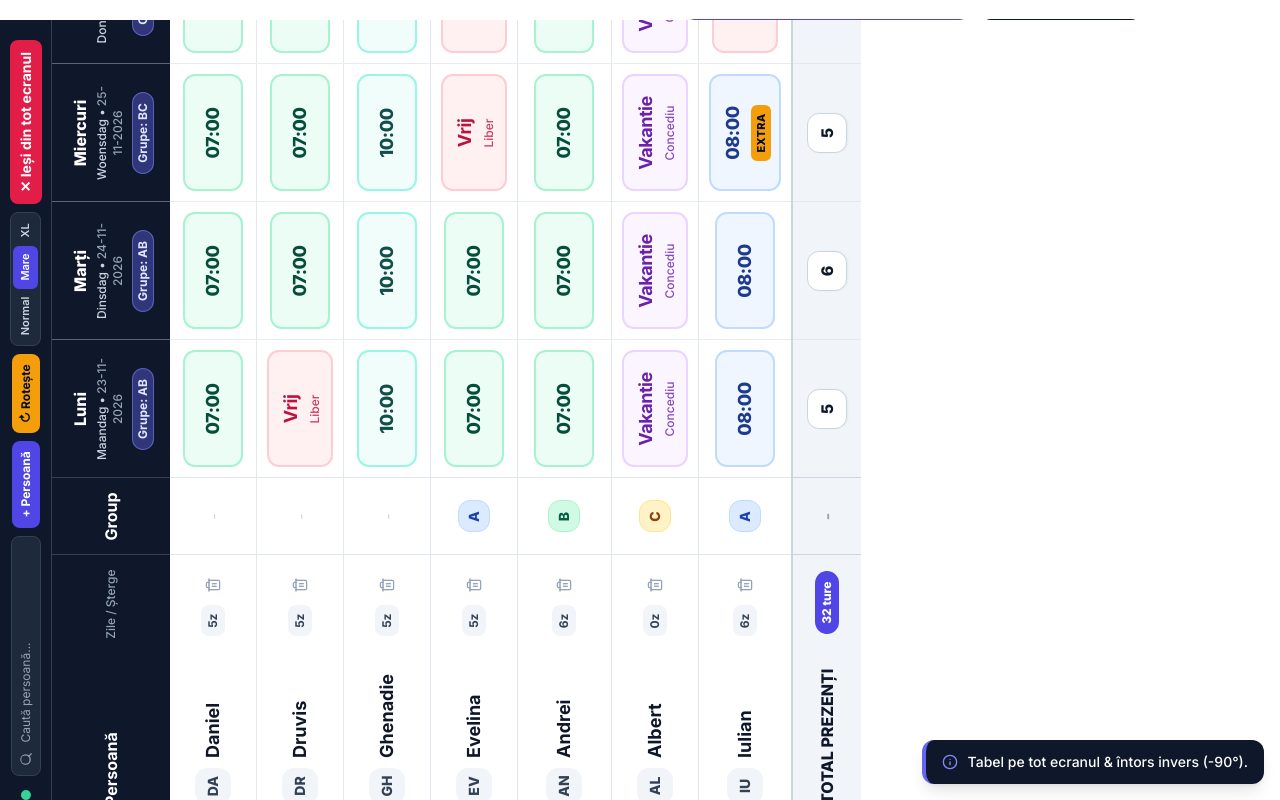
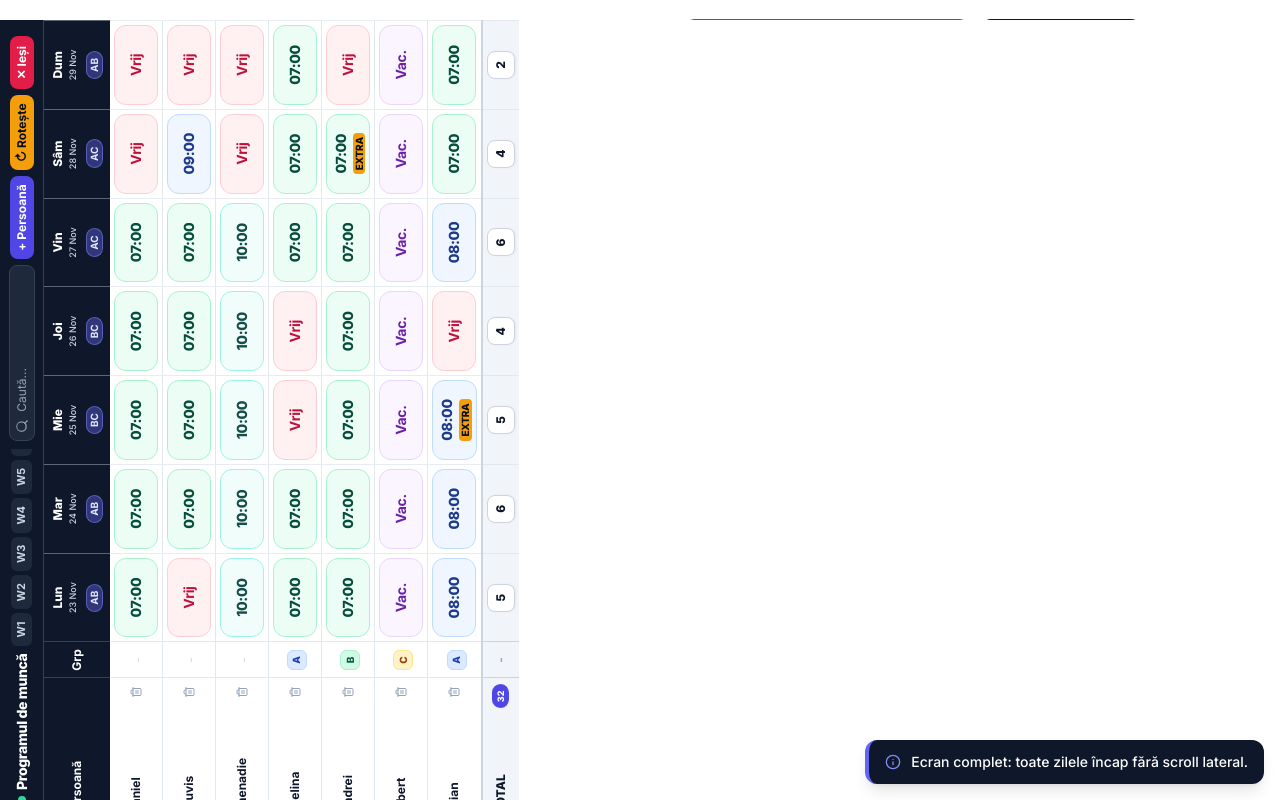
Before and after one commit to andreicojocariu33-cloud/aplicatia-mea, a plain HTML site: page index.html in a window 1280 px wide. Both pictures are taken after a click on the button 187 px from the left and 60 px from the top of the page. Drawn offline with nearby package versions, Linux system fonts and the light colour scheme.

Commit message:
Update index.html

```diff
--- a/index.html
+++ b/index.html
@@ -103,6 +103,20 @@
             transform: translate(-50%, -50%) rotate(90deg);
         }
 
+        /* Fit-to-screen full 7 days without horizontal scrolling in fullscreen mode */
+        #fullscreen-overlay-shell.active #table-scroll-wrapper {
+            overflow-x: hidden !important;
+            overflow-y: auto !important;
+            width: 100% !important;
+            max-width: 100% !important;
+        }
+
+        #fullscreen-overlay-shell.active table {
+            width: 100% !important;
+            max-width: 100% !important;
+            table-layout: fixed !important;
+        }
+
         @media print {
             body {
                 background: white !important;
@@ -382,45 +396,39 @@
         <!-- SHELL FULLSCREEN PENTRU PROGRAMUL DE MUNCĂ -->
         <div id="fullscreen-overlay-shell" class="w-full">
             <div id="fullscreen-rotated-stage">
-                <div id="fullscreen-top-bar" class="hidden bg-slate-900 text-white px-3 sm:px-5 h-[52px] shrink-0 flex items-center justify-between gap-2 border-b border-slate-700 shadow-md no-print">
-                    <div class="flex items-center gap-2 sm:gap-3 min-w-0 overflow-x-auto">
-                        <div class="flex items-center gap-2 shrink-0">
-                            <span class="w-2.5 h-2.5 rounded-full bg-emerald-400"></span>
-                            <span class="font-extrabold text-sm sm:text-base tracking-tight text-white">Programul de muncă</span>
-                        </div>
-                        <div id="fs-week-tabs" class="flex items-center gap-1.5 shrink-0"></div>
-                    </div>
-
-                    <div class="flex items-center gap-2 shrink-0">
-                        <div class="relative hidden md:block w-48 lg:w-60">
-                            <i data-lucide="search" class="w-3.5 h-3.5 text-slate-400 absolute left-2.5 top-1/2 -translate-y-1/2"></i>
-                            <input type="text" id="fs-filter-search" oninput="syncFullscreenSearch(this.value)" placeholder="Caută persoană..."
-                                class="w-full pl-8 pr-3 py-1.5 text-xs bg-slate-800 text-white placeholder-slate-400 border border-slate-700 rounded-lg focus:outline-none focus:ring-2 focus:ring-indigo-500">
-                        </div>
-
-                        <button type="button" onclick="openAddEmployeeModal()" class="px-2.5 py-1.5 rounded-lg text-xs font-bold bg-indigo-600 text-white hover:bg-indigo-700 cursor-pointer">
+                <div id="fullscreen-top-bar" class="hidden bg-slate-900 text-white px-2.5 sm:px-4 h-[44px] shrink-0 flex items-center justify-between gap-2 border-b border-slate-700 shadow-md no-print">
+                    <div class="flex items-center gap-2 min-w-0 overflow-x-auto">
+                        <div class="flex items-center gap-1.5 shrink-0">
+                            <span class="w-2 h-2 rounded-full bg-emerald-400"></span>
+                            <span class="font-extrabold text-xs sm:text-sm tracking-tight text-white">Programul de muncă</span>
+                        </div>
+                        <div id="fs-week-tabs" class="flex items-center gap-1 shrink-0"></div>
+                    </div>
+
+                    <div class="flex items-center gap-1.5 shrink-0">
+                        <div class="relative hidden md:block w-36 lg:w-44">
+                            <i data-lucide="search" class="w-3.5 h-3.5 text-slate-400 absolute left-2 top-1/2 -translate-y-1/2"></i>
+                            <input type="text" id="fs-filter-search" oninput="syncFullscreenSearch(this.value)" placeholder="Caută..."
+                                class="w-full pl-7 pr-2.5 py-1 text-xs bg-slate-800 text-white placeholder-slate-400 border border-slate-700 rounded-lg focus:outline-none focus:ring-2 focus:ring-indigo-500">
+                        </div>
+
+                        <button type="button" onclick="openAddEmployeeModal()" class="px-2 py-1 rounded-lg text-xs font-bold bg-indigo-600 text-white hover:bg-indigo-700 cursor-pointer">
                             + Persoană
                         </button>
 
                         <button type="button" onclick="cycleRotationDirection()" title="Schimbă sensul de rotire"
-                            class="px-2.5 py-1.5 rounded-lg text-xs font-bold bg-amber-500 text-slate-950 hover:bg-amber-400 cursor-pointer">
+                            class="px-2 py-1 rounded-lg text-xs font-bold bg-amber-500 text-slate-950 hover:bg-amber-400 cursor-pointer">
                             ↻ Rotește
                         </button>
 
-                        <div class="hidden sm:flex items-center bg-slate-800 p-0.5 rounded-lg border border-slate-700">
-                            <button type="button" id="fs-zoom-normal" onclick="setTableZoom('normal')" class="px-2 py-1 rounded-md text-[11px] font-semibold text-slate-300 hover:text-white cursor-pointer">Normal</button>
-                            <button type="button" id="fs-zoom-large" onclick="setTableZoom('large')" class="px-2 py-1 rounded-md text-[11px] font-semibold bg-indigo-600 text-white cursor-pointer">Mare</button>
-                            <button type="button" id="fs-zoom-xlarge" onclick="setTableZoom('xlarge')" class="px-2 py-1 rounded-md text-[11px] font-semibold text-slate-300 hover:text-white cursor-pointer">XL</button>
-                        </div>
-
                         <button type="button" onclick="exitFullscreenSchedule()"
-                            class="inline-flex items-center gap-1.5 px-3 py-1.5 rounded-lg text-xs sm:text-sm font-bold bg-rose-600 text-white hover:bg-rose-700 transition shadow-sm cursor-pointer">
-                            <span>✕ Ieși din tot ecranul</span>
-                        </button>
-                    </div>
-                </div>
-
-                <section id="table-view-container" class="bg-white rounded-2xl border border-slate-300/90 shadow-md overflow-hidden flex-1 flex flex-col">
+                            class="inline-flex items-center gap-1 px-2.5 py-1 rounded-lg text-xs font-bold bg-rose-600 text-white hover:bg-rose-700 transition shadow-sm cursor-pointer">
+                            <span>✕ Ieși</span>
+                        </button>
+                    </div>
+                </div>
+
+                <section id="table-view-container" class="bg-white rounded-2xl border border-slate-300/90 shadow-md overflow-hidden flex-1 flex flex-col w-full">
                     <div id="table-scroll-wrapper" class="overflow-auto max-h-[78vh] w-full flex-1">
                         <table class="w-full text-left border-collapse">
                             <thead id="schedule-thead" class="bg-slate-900 text-white sticky-thead"></thead>
@@ -1009,7 +1017,7 @@
                     const isActive = week.id === activeWeekId;
                     return `
                         <button type="button" onclick="switchWeek('${week.id}')"
-                            class="px-2.5 py-1 rounded-lg text-xs font-bold transition whitespace-nowrap cursor-pointer ${
+                            class="px-2 py-0.5 rounded-md text-[11px] font-bold transition whitespace-nowrap cursor-pointer ${
                                 isActive
                                     ? "bg-indigo-600 text-white shadow-xs"
                                     : "bg-slate-800 text-slate-300 hover:bg-slate-700 hover:text-white"
@@ -1176,10 +1184,27 @@
             const tbody = document.getElementById("schedule-tbody");
             const tfoot = document.getElementById("schedule-tfoot");
 
-            const zoomCfg = {
+            const zoomCfg = isFocusMode
+                ? {
+                    nameColWidthClass: "w-[118px] sm:w-[142px]",
+                    groupColWidthClass: "w-[36px]",
+                    dayColWidthClass: "",
+                    thPad: "py-1.5 px-1",
+                    thDayText: "text-[11px] sm:text-xs",
+                    tdNamePad: "py-1.5 px-1.5",
+                    nameText: "text-[11px] sm:text-xs leading-tight",
+                    avatarSize: "w-5 h-5 text-[9px]",
+                    cellPad: "p-0.5 sm:p-1",
+                    badgeMinH: "min-h-[38px] sm:min-h-[44px] px-1 py-1",
+                    shiftText: "text-xs sm:text-sm leading-none",
+                    subText: "text-[9px] leading-tight",
+                    deptRowPad: "py-1.5 px-2.5 text-[11px]"
+                }
+                : {
                     normal: {
-                    nameColMinW: "min-w-[185px] sm:min-w-[220px]",
-                    dayColMinW: "min-w-[115px]",
+                        nameColWidthClass: "min-w-[185px] sm:min-w-[220px]",
+                        groupColWidthClass: "w-20",
+                        dayColWidthClass: "min-w-[115px]",
                         thPad: "py-3 px-3",
                         thDayText: "text-sm",
                         tdNamePad: "py-3 px-3.5",
@@ -1192,8 +1217,9 @@
                         deptRowPad: "py-2.5 px-4 text-xs"
                     },
                     large: {
-                    nameColMinW: "min-w-[220px] sm:min-w-[265px]",
-                    dayColMinW: "min-w-[138px]",
+                        nameColWidthClass: "min-w-[220px] sm:min-w-[265px]",
+                        groupColWidthClass: "w-20",
+                        dayColWidthClass: "min-w-[138px]",
                         thPad: "py-4 px-3.5",
                         thDayText: "text-base",
                         tdNamePad: "py-4 px-4",
@@ -1206,8 +1232,9 @@
                         deptRowPad: "py-3 px-4 text-sm"
                     },
                     xlarge: {
-                    nameColMinW: "min-w-[250px] sm:min-w-[300px]",
-                    dayColMinW: "min-w-[160px]",
+                        nameColWidthClass: "min-w-[250px] sm:min-w-[300px]",
+                        groupColWidthClass: "w-24",
+                        dayColWidthClass: "min-w-[160px]",
                         thPad: "py-5 px-4",
                         thDayText: "text-lg",
                         tdNamePad: "py-5 px-5",
@@ -1223,28 +1250,28 @@
 
             let headerHtml = `<tr>`;
             headerHtml += `
-                <th class="sticky-col bg-slate-900 ${zoomCfg.thPad} font-bold border-r border-slate-700 ${zoomCfg.nameColMinW}">
-                    <div class="flex items-center justify-between">
-                        <span class="${zoomCfg.thDayText}">Persoană</span>
-                        <span class="text-xs font-medium text-slate-400">Zile / Șterge</span>
+                <th class="sticky-col bg-slate-900 ${zoomCfg.thPad} font-bold border-r border-slate-700 ${zoomCfg.nameColWidthClass}">
+                    <div class="flex items-center justify-between gap-1">
+                        <span class="${zoomCfg.thDayText} truncate">Persoană</span>
+                        ${isFocusMode ? '' : '<span class="text-xs font-medium text-slate-400">Zile / Șterge</span>'}
                     </div>
                 </th>
             `;
 
             if (week.hasGroupColumn) {
-                headerHtml += `<th class="${zoomCfg.thPad} text-center font-bold border-r border-slate-700 w-20 ${zoomCfg.thDayText}">Group</th>`;
+                headerHtml += `<th class="${zoomCfg.thPad} text-center font-bold border-r border-slate-700 ${zoomCfg.groupColWidthClass} ${zoomCfg.thDayText}">Grp</th>`;
             }
 
             week.days.forEach((day, idx) => {
                 const isHighlightedDay = dayFilter === String(idx);
                 const activeGroupBadge = week.activeGroups && week.activeGroups[idx]
-                    ? `<span class="mt-1.5 inline-block px-2.5 py-0.5 rounded-full text-xs font-bold bg-indigo-500/40 text-indigo-100 border border-indigo-400/50">Grupe: ${week.activeGroups[idx]}</span>`
+                    ? `<span class="mt-0.5 inline-block px-1.5 py-0.2 rounded-full text-[9px] sm:text-[10px] font-bold bg-indigo-500/40 text-indigo-100 border border-indigo-400/50">${isFocusMode ? week.activeGroups[idx] : `Grupe: ${week.activeGroups[idx]}`}</span>`
                     : "";
 
                 headerHtml += `
-                    <th class="${zoomCfg.thPad} text-center border-r border-slate-700/80 ${zoomCfg.dayColMinW} ${isHighlightedDay ? 'bg-indigo-900' : 'bg-slate-900'}">
-                        <div class="font-extrabold text-white ${zoomCfg.thDayText}">${day.ro}</div>
-                        <div class="text-xs text-slate-300 font-medium mt-0.5">${day.nl} • <span class="text-slate-400">${day.date}</span></div>
+                    <th class="${zoomCfg.thPad} text-center border-r border-slate-700/80 ${zoomCfg.dayColWidthClass} ${isHighlightedDay ? 'bg-indigo-900' : 'bg-slate-900'}">
+                        <div class="font-extrabold text-white ${zoomCfg.thDayText} truncate">${isFocusMode ? day.ro.slice(0, 3) : day.ro}</div>
+                        <div class="${isFocusMode ? 'text-[9px]' : 'text-xs'} text-slate-300 font-medium truncate">${day.shortDate}</div>
                         ${activeGroupBadge}
                     </th>
                 `;
@@ -1279,10 +1306,10 @@
                         bodyHtml += `
                             <tr class="bg-slate-100 border-y border-slate-300">
                                 <td colspan="${week.days.length + 1}" class="${zoomCfg.deptRowPad} font-extrabold uppercase tracking-wider text-slate-800">
-                                    <div class="flex items-center gap-2.5">
-                                        <span class="w-2.5 h-2.5 rounded-full bg-indigo-600"></span>
-                                        <span>${deptName}</span>
-                                        <span class="text-xs font-semibold text-slate-500 normal-case">(${deptEmps.length} persoane)</span>
+                                    <div class="flex items-center gap-2 truncate">
+                                        <span class="w-2 h-2 rounded-full bg-indigo-600 shrink-0"></span>
+                                        <span class="truncate">${deptName}</span>
+                                        <span class="text-[10px] font-semibold text-slate-500 normal-case shrink-0">(${deptEmps.length})</span>
                                     </div>
                                 </td>
                             </tr>
@@ -1307,20 +1334,20 @@
             let footerHtml = `<tr>`;
             footerHtml += `
                 <td class="sticky-col bg-slate-100 ${zoomCfg.tdNamePad} border-r border-slate-300">
-                    <div class="flex items-center justify-between gap-2">
-                        <span class="text-sm sm:text-base font-extrabold text-slate-900">TOTAL PREZENȚI</span>
-                        <span class="px-2.5 py-1 rounded-full bg-indigo-600 text-white text-xs font-extrabold">${grandTotal} ture</span>
+                    <div class="flex items-center justify-between gap-1">
+                        <span class="${isFocusMode ? 'text-[10px] sm:text-xs' : 'text-sm sm:text-base'} font-extrabold text-slate-900 truncate">TOTAL</span>
+                        <span class="px-1.5 py-0.5 rounded-full bg-indigo-600 text-white ${isFocusMode ? 'text-[9px]' : 'text-xs'} font-extrabold shrink-0">${grandTotal}</span>
                     </div>
                 </td>
             `;
             if (week.hasGroupColumn) {
-                footerHtml += `<td class="py-3.5 px-2 text-center border-r border-slate-300 text-slate-400">-</td>`;
+                footerHtml += `<td class="py-1.5 px-1 text-center border-r border-slate-300 text-slate-400 text-xs">-</td>`;
             }
             dailyTotals.forEach((total, idx) => {
                 const isHighlightedDay = dayFilter === String(idx);
                 footerHtml += `
-                    <td class="py-3.5 px-2 text-center border-r border-slate-200 ${isHighlightedDay ? 'bg-indigo-100/70 text-indigo-900' : ''}">
-                        <span class="inline-flex items-center justify-center w-10 h-10 rounded-xl text-base font-extrabold ${
+                    <td class="${zoomCfg.cellPad} text-center border-r border-slate-200 ${isHighlightedDay ? 'bg-indigo-100/70 text-indigo-900' : ''}">
+                        <span class="inline-flex items-center justify-center ${isFocusMode ? 'w-7 h-7 text-xs rounded-lg' : 'w-10 h-10 text-base rounded-xl'} font-extrabold ${
                             total === 0 ? 'bg-rose-100 text-rose-700 border border-rose-200' : 'bg-white text-slate-900 shadow-sm border border-slate-300'
                         }">
                             ${total}
@@ -1341,25 +1368,29 @@
 
             row += `
                 <td class="sticky-col bg-white group-hover:bg-slate-50 ${zoomCfg.tdNamePad} font-bold text-slate-900 border-r border-slate-200">
-                    <div class="flex items-center justify-between gap-2">
+                    <div class="flex items-center justify-between gap-1">
                         <div onclick="openEmployeeDetailModal('${safeName}')" title="Click pentru fișa completă a lui ${emp.name}"
-                            class="flex items-center gap-2.5 min-w-0 cursor-pointer flex-1">
+                            class="flex items-center gap-1.5 min-w-0 cursor-pointer flex-1">
+                            ${isFocusMode ? '' : `
                                 <div class="${zoomCfg.avatarSize} rounded-xl bg-slate-100 group-hover:bg-indigo-600 group-hover:text-white text-slate-700 font-extrabold flex items-center justify-center shrink-0 transition-colors">
                                     ${initials}
                                 </div>
-                            <div class="truncate">
+                            `}
+                            <div class="min-w-0 flex-1">
                                 <div class="${zoomCfg.nameText} font-bold text-slate-900 group-hover:text-indigo-700 truncate transition-colors">${emp.name}</div>
-                                ${week.hasDepartments ? `<div class="text-[11px] font-normal text-slate-400 truncate">${emp.department}</div>` : ''}
-                            </div>
-                        </div>
-                        <div class="flex items-center gap-1.5 shrink-0">
+                                ${!isFocusMode && week.hasDepartments ? `<div class="text-[11px] font-normal text-slate-400 truncate">${emp.department}</div>` : ''}
+                            </div>
+                        </div>
+                        <div class="flex items-center gap-0.5 shrink-0">
+                            ${isFocusMode ? '' : `
                                 <span class="text-xs font-bold px-2 py-1 rounded-lg bg-slate-100 text-slate-700" title="Zile lucrate">
                                     ${workedDaysCount}z
                                 </span>
+                            `}
                             <button type="button" onclick="openDeleteEmployeeModal('${emp.id}', '${safeName}')"
                                 title="Șterge ${emp.name}"
-                                class="p-1.5 rounded-lg text-slate-400 hover:text-rose-600 hover:bg-rose-50 transition cursor-pointer">
-                                <i data-lucide="trash-2" class="w-4 h-4"></i>
+                                class="${isFocusMode ? 'p-0.5' : 'p-1.5'} rounded-lg text-slate-400 hover:text-rose-600 hover:bg-rose-50 transition cursor-pointer">
+                                <i data-lucide="trash-2" class="${isFocusMode ? 'w-3 h-3' : 'w-4 h-4'}"></i>
                             </button>
                         </div>
                     </div>
@@ -1368,9 +1399,9 @@
 
             if (week.hasGroupColumn) {
                 const groupBadge = emp.group
-                    ? `<span class="inline-flex items-center justify-center w-8 h-8 rounded-xl text-sm font-extrabold border ${getGroupBadgeColor(emp.group)}">${emp.group}</span>`
-                    : `<span class="text-slate-300 text-sm">-</span>`;
-                row += `<td class="py-3 px-2 text-center border-r border-slate-200">${groupBadge}</td>`;
+                    ? `<span class="inline-flex items-center justify-center ${isFocusMode ? 'w-5 h-5 text-[10px] rounded-md' : 'w-8 h-8 text-sm rounded-xl'} font-extrabold border ${getGroupBadgeColor(emp.group)}">${emp.group}</span>`
+                    : `<span class="text-slate-300 text-xs">-</span>`;
+                row += `<td class="${isFocusMode ? 'py-1 px-0.5' : 'py-3 px-2'} text-center border-r border-slate-200">${groupBadge}</td>`;
             }
 
             emp.shifts.forEach((shift, dayIdx) => {
@@ -1380,19 +1411,21 @@
                 let extraBadgeHtml = "";
                 if (style.sublabel && style.sublabel !== "Liber" && style.sublabel !== "Concediu") {
                     extraBadgeHtml = `
-                        <span class="mt-1 inline-block px-2 py-0.5 rounded-md text-[11px] font-extrabold uppercase tracking-wide bg-amber-500 text-slate-950 shadow-xs">
+                        <span class="mt-0.5 inline-block px-1 py-0.2 rounded text-[8px] sm:text-[10px] font-extrabold uppercase tracking-tight bg-amber-500 text-slate-950 leading-tight truncate max-w-full">
                             ${style.sublabel}
                         </span>
                     `;
-                } else if (style.sublabel === "Liber" || style.sublabel === "Concediu") {
+                } else if (!isFocusMode && (style.sublabel === "Liber" || style.sublabel === "Concediu")) {
                     extraBadgeHtml = `<span class="block ${zoomCfg.subText} opacity-80 font-medium mt-0.5">${style.sublabel}</span>`;
                 }
+
+                const displayLabel = isFocusMode && style.label === "Vakantie" ? "Vac." : style.label;
 
                 row += `
                     <td onclick="openEditModal('${emp.id}', ${dayIdx})"
                         class="${zoomCfg.cellPad} text-center border-r border-slate-200/80 cursor-pointer transition ${isHighlightedDay ? 'bg-indigo-50/50' : ''}">
-                        <div class="w-full ${zoomCfg.badgeMinH} rounded-xl border-2 ${style.bg} ${style.border} ${style.text} flex flex-col items-center justify-center transition transform hover:scale-[1.02] active:scale-95 shadow-2xs">
-                            <span class="${zoomCfg.shiftText} leading-tight tracking-tight">${style.label}</span>
+                        <div class="w-full ${zoomCfg.badgeMinH} rounded-lg sm:rounded-xl border ${isFocusMode ? '' : 'border-2'} ${style.bg} ${style.border} ${style.text} flex flex-col items-center justify-center transition overflow-hidden">
+                            <span class="${zoomCfg.shiftText} leading-tight tracking-tight truncate max-w-full">${displayLabel}</span>
                             ${extraBadgeHtml}
                         </div>
                     </td>
@@ -1559,7 +1592,7 @@
             if (fsSearch) fsSearch.value = document.getElementById("filter-search").value;
 
             renderAll();
-            showToast("Tabel pe tot ecranul & întors invers (-90°).", "info");
+            showToast("Ecran complet: toate zilele încap fără scroll lateral.", "info");
         }
 
         function exitFullscreenSchedule() {
@@ -1613,12 +1646,6 @@
                     btn.className = lvl === zoomLevel
                         ? "px-2.5 py-1.5 rounded-lg text-xs font-semibold transition cursor-pointer bg-white text-indigo-700 shadow-sm"
                         : "px-2.5 py-1.5 rounded-lg text-xs font-semibold transition cursor-pointer text-slate-600 hover:text-slate-900";
-                }
-                const fsBtn = document.getElementById(`fs-zoom-${lvl}`);
-                if (fsBtn) {
-                    fsBtn.className = lvl === zoomLevel
-                        ? "px-2 py-1 rounded-md text-[11px] font-semibold bg-indigo-600 text-white cursor-pointer"
-                        : "px-2 py-1 rounded-md text-[11px] font-semibold text-slate-300 hover:text-white cursor-pointer";
                 }
             });
             if (viewMode === "table" || isFocusMode) {
```
Lines whose indentation alone changed are shown as unchanged.
